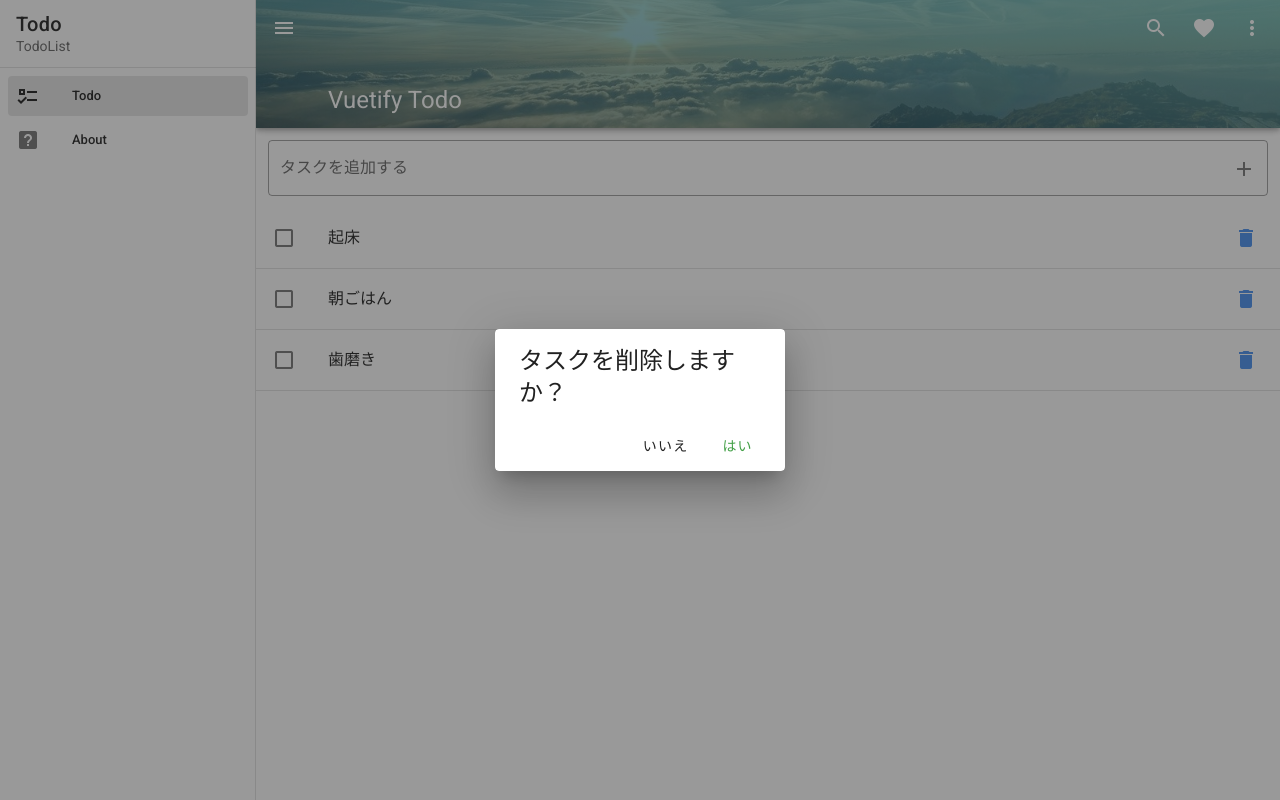
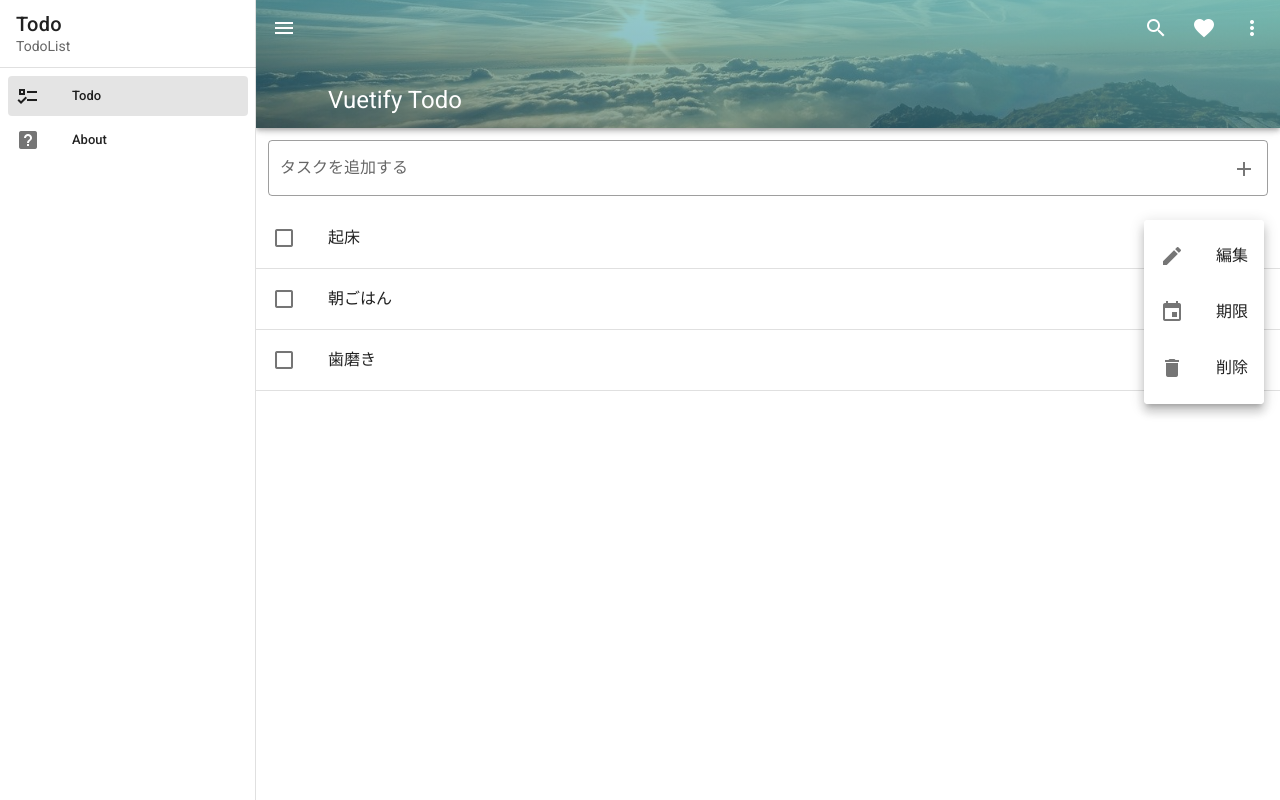
Before and after one commit to AI1411/vuetify-todo, a Vue app: page / in a window 1280 px wide. Both pictures are taken after a click on the button 1246 px from the left and 238 px from the top of the page. Built offline with nearby package versions, Linux system fonts and the light colour scheme.

Commit message:
implement menu list

```diff
--- a/src/components/Todo/Task.vue
+++ b/src/components/Todo/Task.vue
@@ -19,37 +19,20 @@
           </v-list-item-title>
         </v-list-item-content>
         <v-list-item-action>
-          <v-btn
-              icon
-              @click.stop="dialogs.delete = true"
-          >
-            <v-icon color="primary lighten-1">mdi-delete</v-icon>
-          </v-btn>
+          <task-menu :task="task" />
         </v-list-item-action>
       </template>
     </v-list-item>
     <v-divider></v-divider>
-    <dialog-delete
-        v-if="dialogs.delete"
-        @close="dialogs.delete = false"
-        :task="task"
-    />
   </div>
 </template>
 
 <script>
-import DialogDelete from "@/components/Todo/Dialogs/DialogDelete";
+import TaskMenu from "@/components/Todo/TaskMenu";
 export default {
   props: ['task'],
-  data() {
-    return {
-      dialogs: {
-        delete: false,
-      }
-    }
-  },
   components: {
-    'dialog-delete': DialogDelete
+    'task-menu': TaskMenu,
   }
 }
 </script>
--- /dev/null
+++ b/src/components/Todo/TaskMenu.vue
@@ -0,0 +1,83 @@
+<template>
+  <div>
+    <v-menu
+        bottom
+        left
+    >
+      <template v-slot:activator="{ on, attrs }">
+        <v-btn
+            color="primary"
+            icon
+            v-bind="attrs"
+            v-on="on"
+        >
+          <v-icon>mdi-dots-vertical</v-icon>
+        </v-btn>
+      </template>
+
+      <v-list>
+        <v-list-item
+            v-for="(item, index) in items"
+            :key="index"
+            @click="handleClick(index)"
+        >
+          <v-list-item-icon>
+            <v-icon v-text="item.icon"></v-icon>
+          </v-list-item-icon>
+          <v-list-item-title>{{ item.title }}</v-list-item-title>
+        </v-list-item>
+      </v-list>
+    </v-menu>
+    <dialog-delete
+        v-if="dialogs.delete"
+        @close="dialogs.delete = false"
+        :task="task"
+    />
+  </div>
+</template>
+
+<script>
+import DialogDelete from "@/components/Todo/Dialogs/DialogDelete";
+export default {
+  props: ['task'],
+  components: {
+    'dialog-delete': DialogDelete
+  },
+  data: () => ({
+    dialogs: {
+      delete: false,
+    },
+    items: [
+      {
+        title: '編集',
+        icon: 'mdi-pencil',
+        click() {
+          console.log('edit')
+        }
+      },
+      {
+        title: '期限',
+        icon: 'mdi-calendar',
+        click() {
+          console.log('date')
+        }
+      },
+      {
+        title: '削除',
+        icon: 'mdi-delete',
+        click() {
+          this.dialogs.delete = true;
+        }
+      },
+    ],
+  }),
+  methods: {
+    handleClick(index) {
+      this.items[index].click.call(this);
+    }
+  },
+}
+</script>
+<style scoped>
+
+</style>
```
